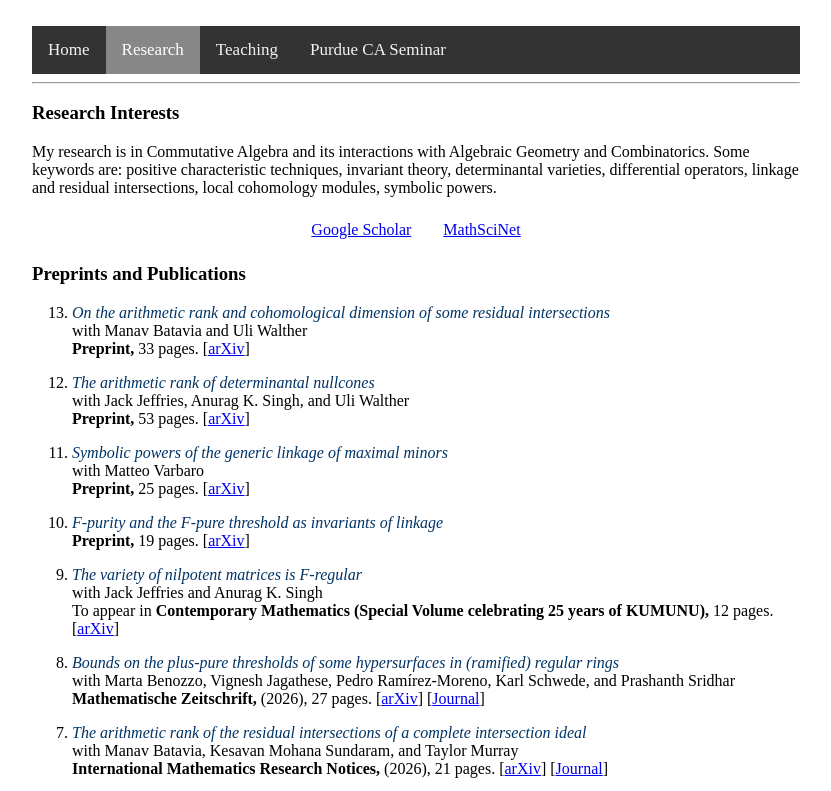
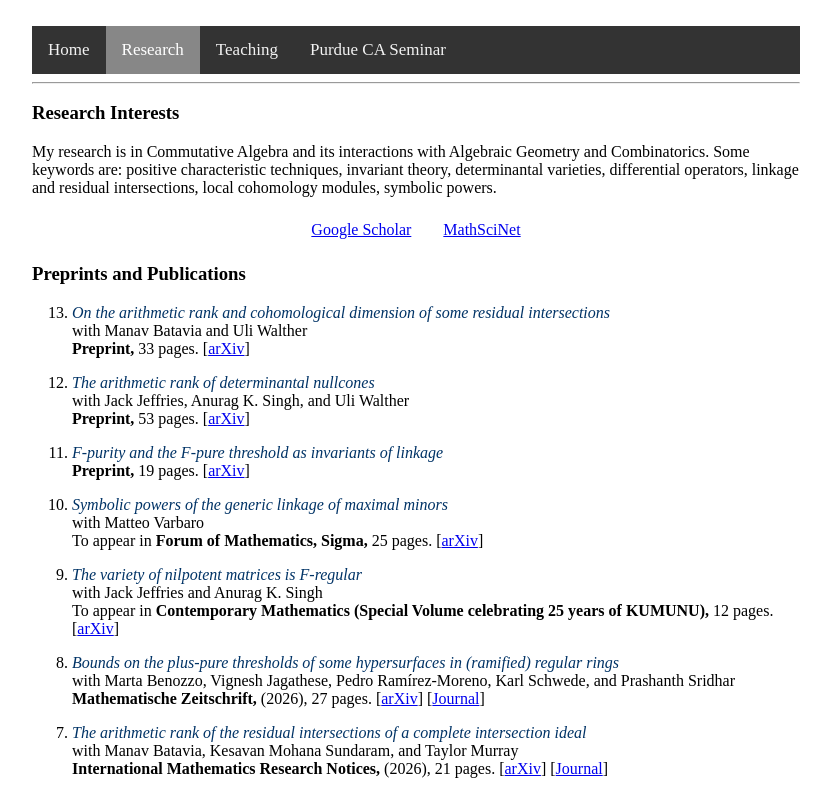
Before and after one commit to vaibhav-pandey1/vaibhav-pandey1.github.io, a plain HTML site: page research.html in a window 1280 px wide. Shown: the top 791 px of the page, without its empty margins (224-1055 px from the left). Drawn offline with Linux system fonts and the light colour scheme.

Commit message:
Update research.html

```diff
--- a/research.html
+++ b/research.html
@@ -76,15 +76,16 @@
         <b>Preprint,</b> 53 pages. [<a href="https://arxiv.org/abs/2509.20470" target="_blank" rel="noopener noreferrer">arXiv</a>]
       </li>
 
-      <li>
-        <i class="paper-title">Symbolic powers of the generic linkage of maximal minors</i></a><br />
-        with Matteo Varbaro<br />
-        <b>Preprint,</b> 25 pages. [<a href="https://arxiv.org/abs/2412.11235" target="_blank" rel="noopener noreferrer">arXiv</a>]
-      </li>
 
       <li>
         <i class="paper-title">F-purity and the F-pure threshold as invariants of linkage</i></a><br />
         <b>Preprint,</b> 19 pages. [<a href="https://arxiv.org/abs/2406.05323" target="_blank" rel="noopener noreferrer">arXiv</a>]
+      </li>
+
+          <li>
+        <i class="paper-title">Symbolic powers of the generic linkage of maximal minors</i></a><br />
+        with Matteo Varbaro<br />
+        To appear in <b>Forum of Mathematics, Sigma,</b> 25 pages. [<a href="https://arxiv.org/abs/2412.11235" target="_blank" rel="noopener noreferrer">arXiv</a>]
       </li>
 
        <li>
```
